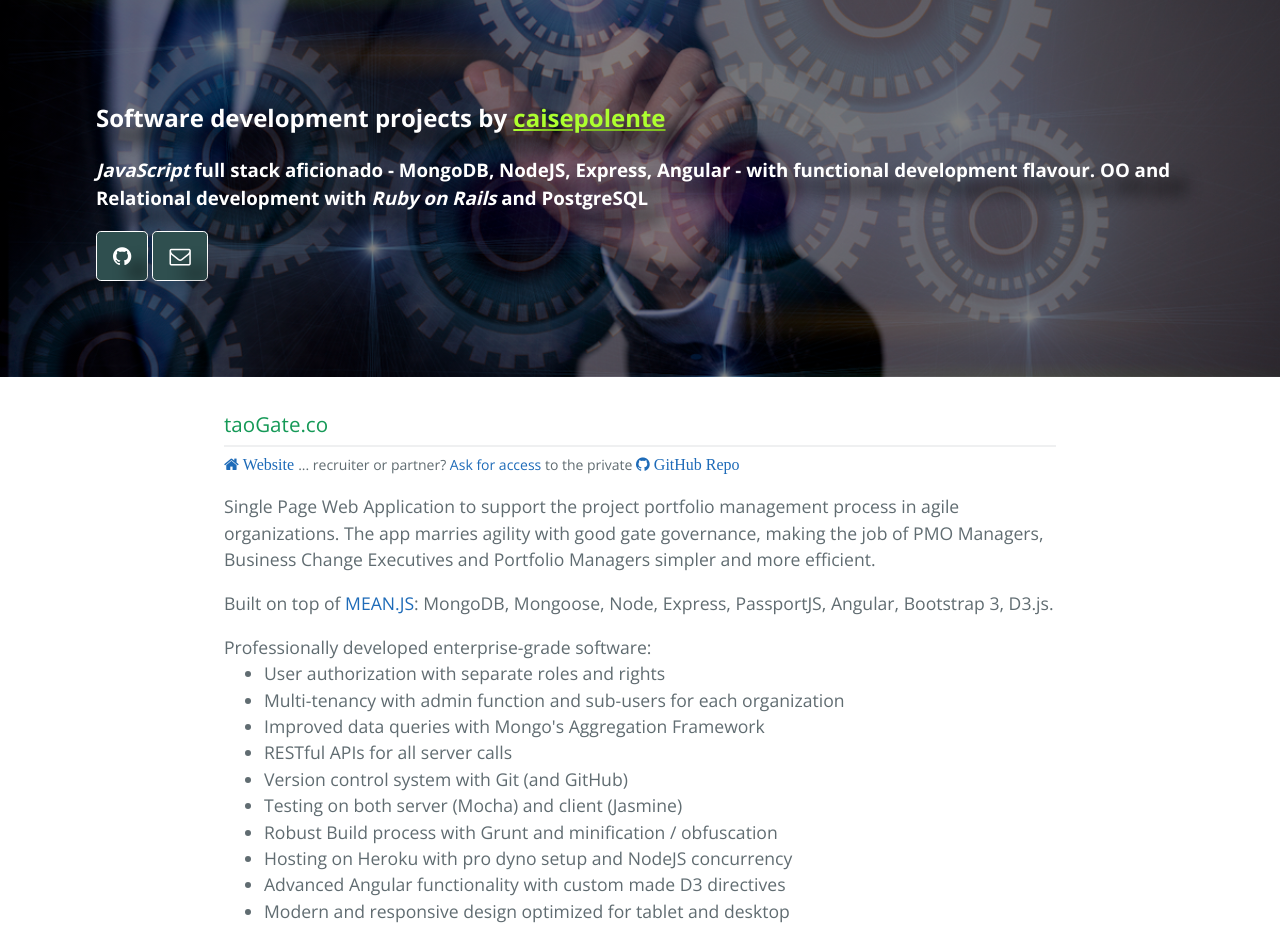
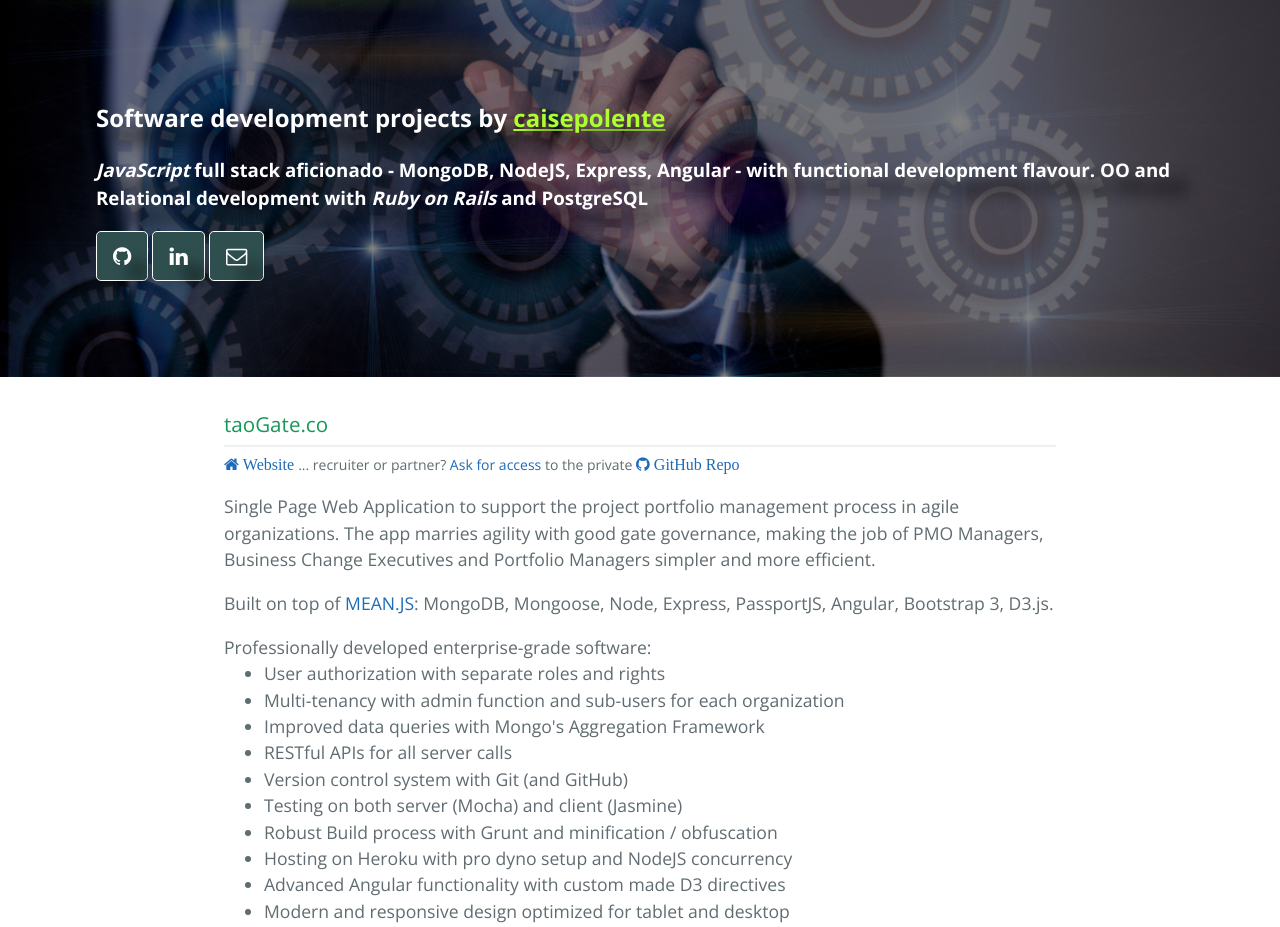
Before and after one commit to sdurighello/sdurighello.github.io, a plain HTML site: page index.html in a window 1280 px wide. Shown: the top 927 px of the page. Drawn offline with nearby package versions, Linux system fonts and the light colour scheme.

```diff
--- a/index.html
+++ b/index.html
@@ -21,6 +21,9 @@
         OO and Relational development with  <em>Ruby on Rails</em> and PostgreSQL</h3>
       <a class="btn" href="https://github.com/caisepolente" style="text-align: center">
         <i class="fa fa-github fa-lg"></i>
+      </a>
+      <a class="btn" href="https://nl.linkedin.com/in/stefanodurighello" style="text-align: center">
+        <i class="fa fa-linkedin fa-lg"></i>
       </a>
       <a class="btn" href = "mailto:stefano.durighello@gmail.com" style="text-align: center">
         <i class="fa fa-envelope-o fa-lg"></i>
```
